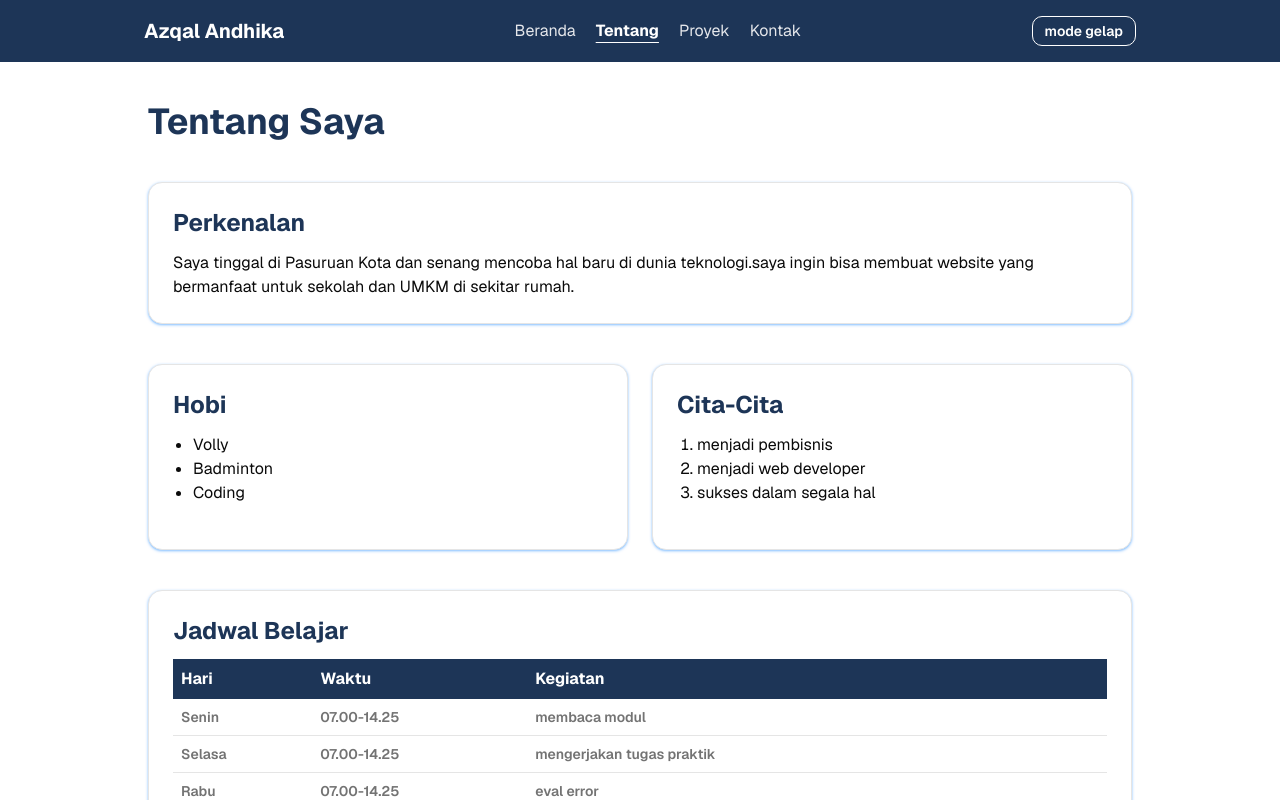
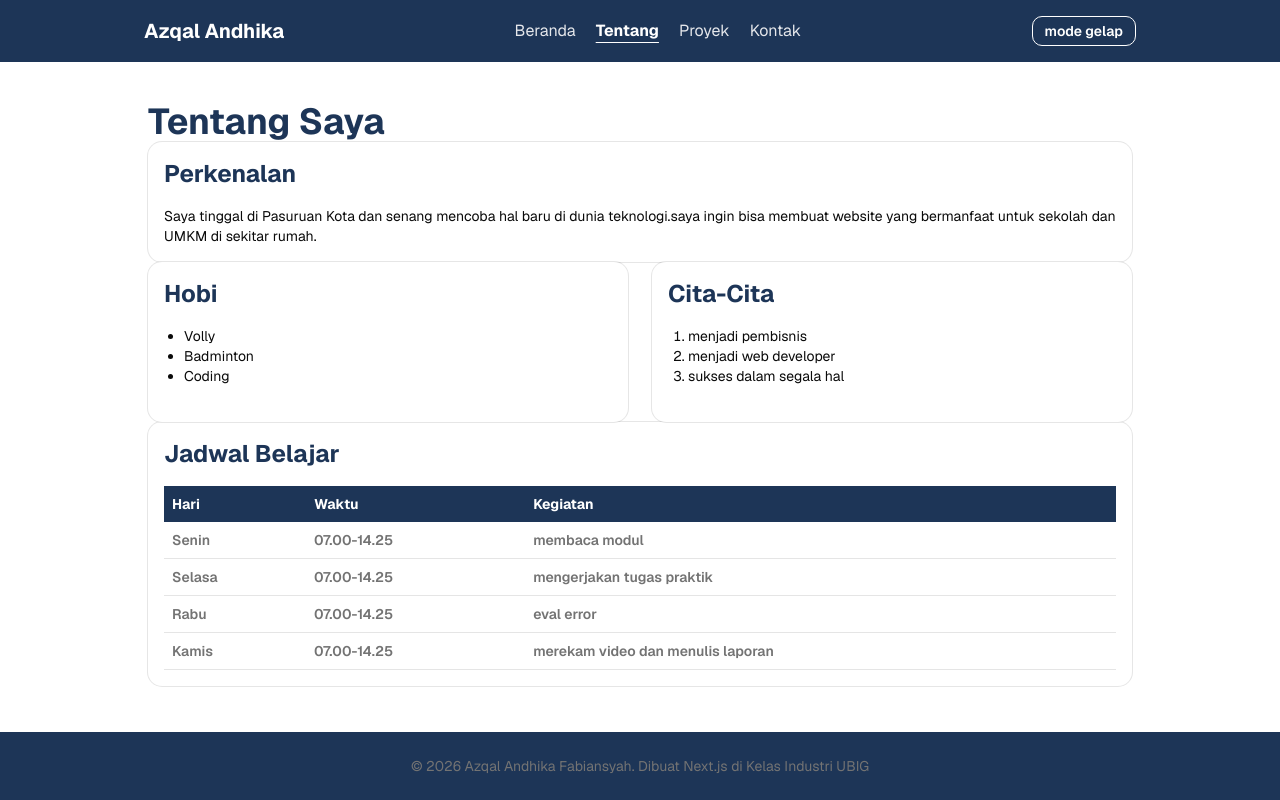
Before and after one commit to AZQAL/portofolio-next-azqal, a Next.js app: page /tentang in a window 1280 px wide. Shown: the top 800 px of the page. Built offline with nearby package versions, Linux system fonts and the light colour scheme.

Commit message:
feat: tugas rumah

```diff
--- a/src/app/page.js
+++ b/src/app/page.js
@@ -5,20 +5,17 @@ import ProyekCard from "@/components/ProyekCard"
 import { buttonVariants } from "@/components/ui/button"
 import { supabase } from "@/lib/supabase"
 
-const skills = [
-  {nama: "HTML", level:"Menengah"},
-  {nama: "CSS", level:"Menengah"},
-  {nama: "Git dan GitHub", level:"Dasar"},
-  {nama: "Desain poster dengan canva", level:"Mahir"},
-  {nama: "JavaScript", level:"Dasar"},
-];
-
 export default async function Home () {
   const {data: proyekTerbaru} = await supabase
   .from("projects")
   .select("*")
   .order("created_at", {ascending: false})
   .limit(3);
+
+  const {data: skills} = await supabase
+  .from("skills")
+  .select("*")
+  .order("id");
 
   const Nama = "Azqal Andhika F"
   const TahunLahir = 2009
@@ -33,7 +30,7 @@ export default async function Home () {
       <section className="mt-10">
         <h2 className="font-bold text-2xl text-primary dark:textsky-200 mb-4">Keahlian</h2>
         <div className="grid grid-cols-3 gap-4">
-        {skills.map ((item) => (
+        {skills && skills.map ((item) => (
           <SkillCard
             key={item.nama}
             nama={item.nama}
--- a/src/components/Kartu.jsx
+++ b/src/components/Kartu.jsx
@@ -1,8 +1,12 @@
+import { Card, CardContent, CardHeader, CardTitle } from "./ui/card"
+
 export default function Kartu ({judul, children}) {
     return (
-        <div className="mt-10 rounded-xl border border-border dark:border-gray-700 bg-card p-6 shadow-sm shadow-blue-300">
-            <h2 className="mb-3 text-2xl font-bold text-primary dark:textsky-200">{judul}</h2>
-            {children}
-        </div>
+        <Card>
+            <CardHeader>
+                <CardTitle className="text-2xl font-bold text-primary">{judul}</CardTitle>
+            </CardHeader>
+            <CardContent>{children}</CardContent>
+        </Card>
     )
 }
--- a/src/components/SkillCard.jsx
+++ b/src/components/SkillCard.jsx
@@ -1,8 +1,13 @@
-export default function SkillCard ({nama, level}) {
+import { Badge } from "./ui/badge";
+import { Card, CardHeader, CardTitle } from "./ui/card";
+
+export default function SkillCard({nama, level}) {
     return (
-        <div className="rounded-xl border border-border dark:border-gray-700 bg-card p-5 shadow-sm shadow-blue-300">
-            <h3 className="text-lg font-semibold text-primary dark:textsky-200">{nama}</h3>
-            <p className="mt-1 text-sm text-muted-foreground dark:textgray-400">Level: {level}</p>
-        </div>
-    );
+        <Card>
+            <CardHeader>
+                <CardTitle className="text-lg text-primary">{nama}</CardTitle>
+                <Badge variant="outline">level: {level}</Badge>
+            </CardHeader>
+        </Card>
+    )
 }
```
